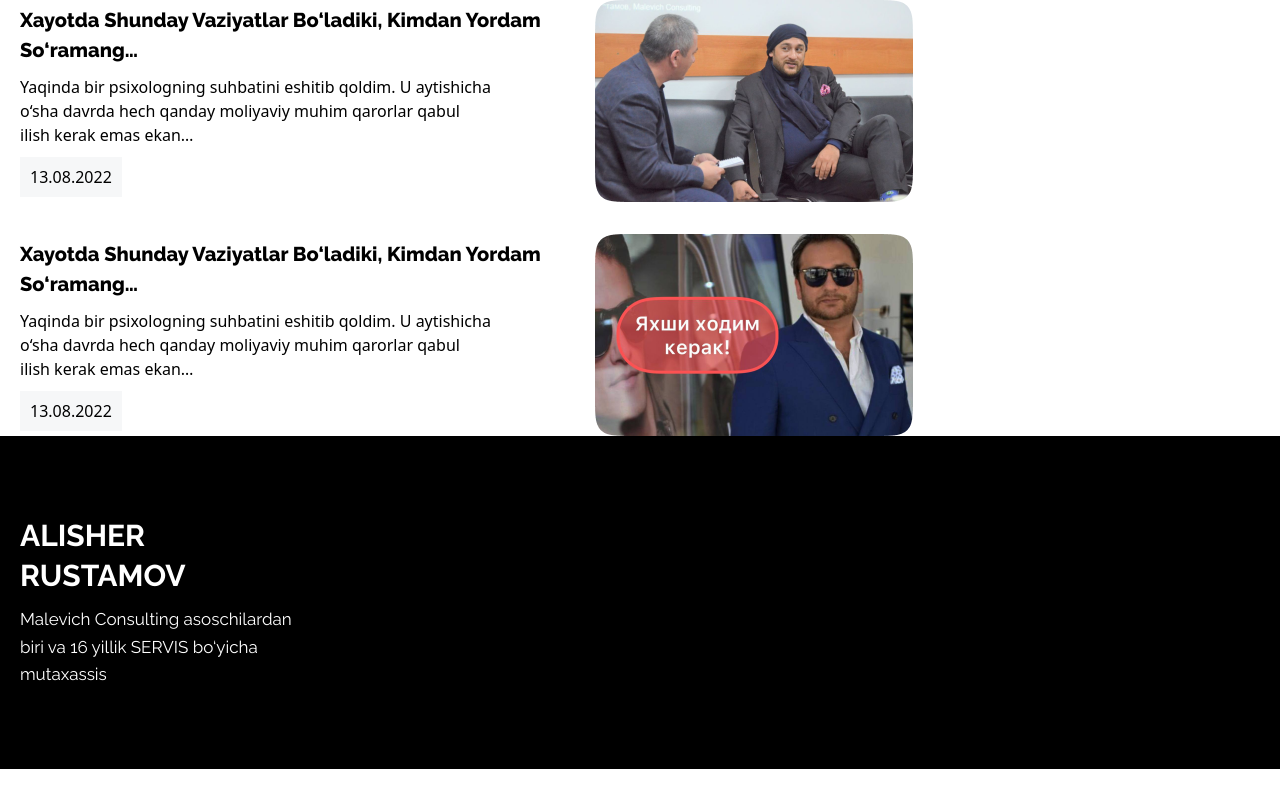
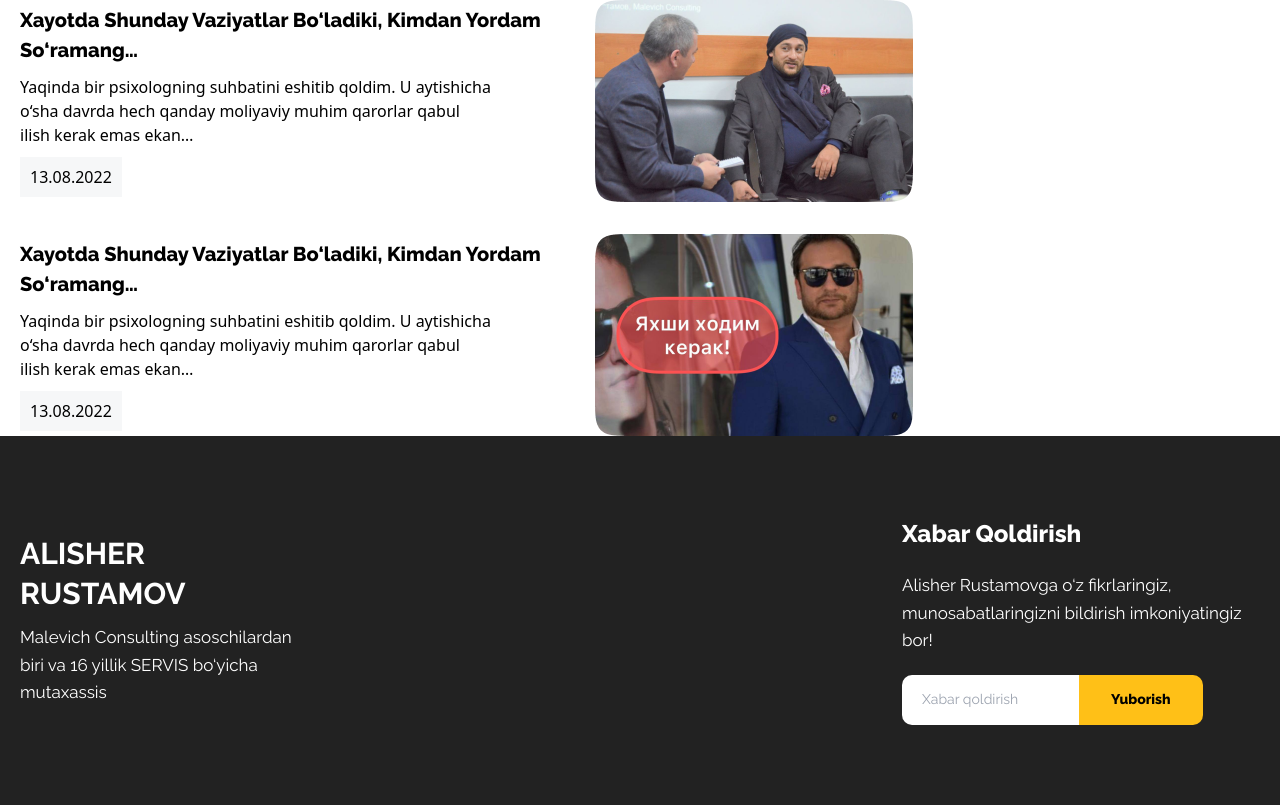
Before and after one commit to Bahromjonov/personally, a React (Vite) app: page / in a window 1280 px wide. Shown: the part 2297-3102 px from the top of the page. Before the commit the page ends 3066 px from the top, so only its background shows below. Built offline with nearby package versions, Linux system fonts and the light colour scheme.

Commit message:
Fixed bug in footer

```diff
--- a/src/components/Footer.jsx
+++ b/src/components/Footer.jsx
@@ -2,14 +2,19 @@ import React from 'react'
 
 const Footer = () => {
     return (
-        <div className='bg-black py-20'>
-            <div className='main-container'>
+        <div className='bg-paleBlack py-20'>
+            <div className='main-container flex items-center justify-between'>
                 <div>
                     <h1 className='w-full max-w-166 text-white text-3xl font-bold font-releway uppercase leading-10 mb-2.5'>Alisher Rustamov</h1>
                     <p className='w-full max-w-287 text-white text-17 font-normal font-releway leading-relaxed'>Malevich Consulting asoschilardan biri va 16 yillik SERVIS bo‘yicha mutaxassis</p>
                 </div>
-                <div>
-
+                <div className='space-y-5'>
+                    <span className='inline-block text-white text-2xl font-extrabold font-releway capitalize leading-9'>Xabar qoldirish</span>
+                    <p className='w-full max-w-358 text-white text-17 font-normal font-releway leading-relaxed'>Alisher Rustamovga o‘z fikrlaringiz, munosabatlaringizni bildirish imkoniyatingiz bor!</p>
+                    <form action="">
+                        <input className='py-4 pl-5 text-black text-opacity-50 text-sm font-normal font-releway leading-tight rounded-l-10' type="text" placeholder='Xabar qoldirish' />
+                        <button className='py-4 rounded-r-10 px-8 bg-HappyYipee text-black text-sm font-extrabold font-releway leading-tight'>Yuborish</button>
+                    </form>
                 </div>
             </div>
         </div>
--- a/tailwind.config.js
+++ b/tailwind.config.js
@@ -14,11 +14,13 @@ export default {
         '523': '523px',
         '203': '203px',
         '166': '166px',
-        '287': '287px'
+        '287': '287px',
+        '358': '358px'
       },
       colors: {
         'HappyYipee': '#ffc017',
-        'LynxWhite': '#F6F7F8'
+        'LynxWhite': '#F6F7F8',
+        'paleBlack':'#222'
       },
       fontFamily: {
         'releway': ['Raleway', "sans-serif"],
```
